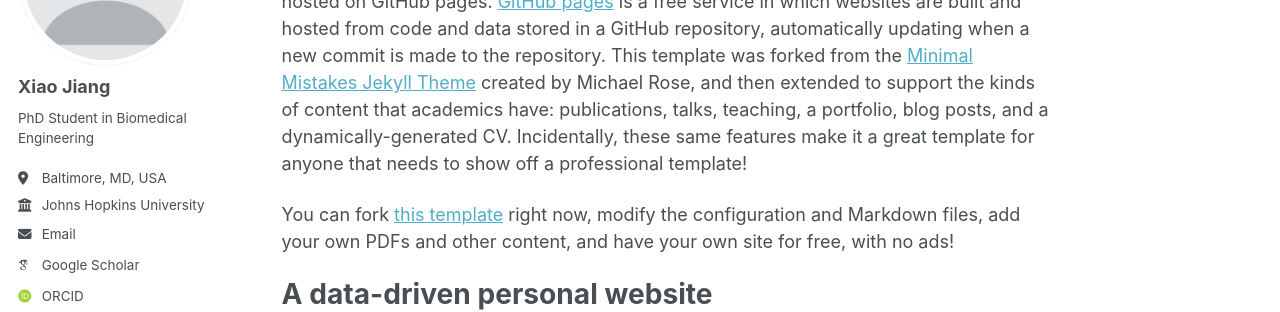
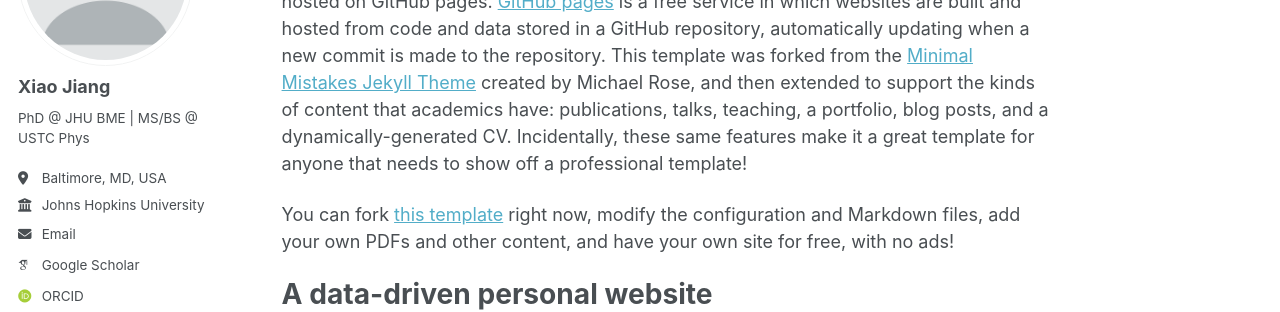
Before and after one commit to Xiao-Jiang-22/Xiao-Jiang-22.github.io, a Jekyll site: the page built from _pages/about.md, in a window 1280 px wide. Shown: the part 208-520 px from the top of the page. Built offline with Jekyll 4.4.1, drawn with Linux system fonts in a browser that asks for light colours; some web fonts are replaced; a script bundle is joined from its source files by our own code; library files that are not in the unit come from our copies.

Commit message:
Update _config.yml

```diff
--- a/_config.yml
+++ b/_config.yml
@@ -26,7 +26,7 @@
   avatar           : "profile.png"
   name             : "Xiao Jiang"
   pronouns         : # example: "she/her"
-  bio              : "PhD Student in Biomedical Engineering"
+  bio              : "PhD @ JHU BME | MS/BS @ USTC Phys"
   location         : "Baltimore, MD, USA"
   employer         : "Johns Hopkins University"
   uri              : # URL
```
